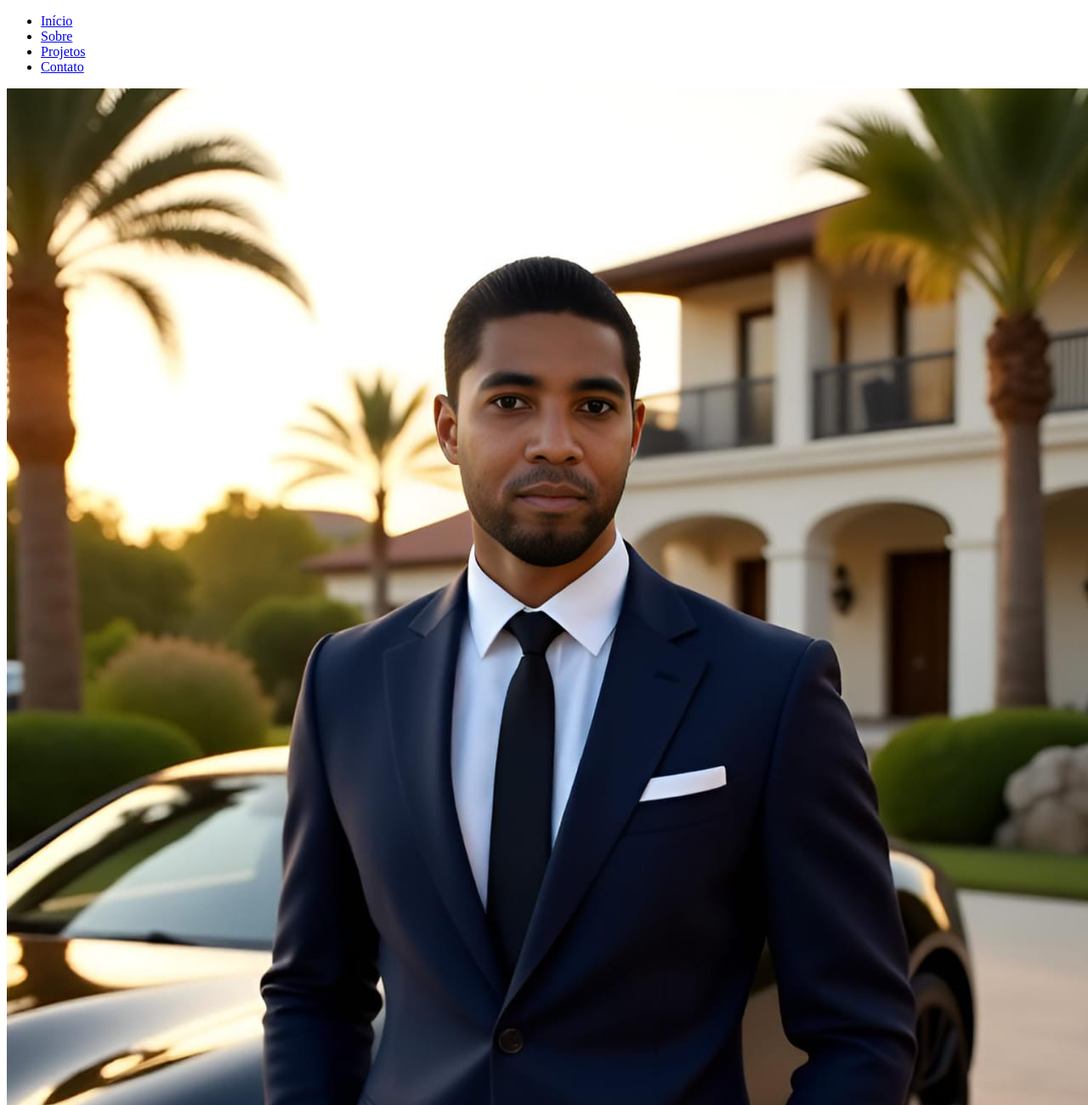
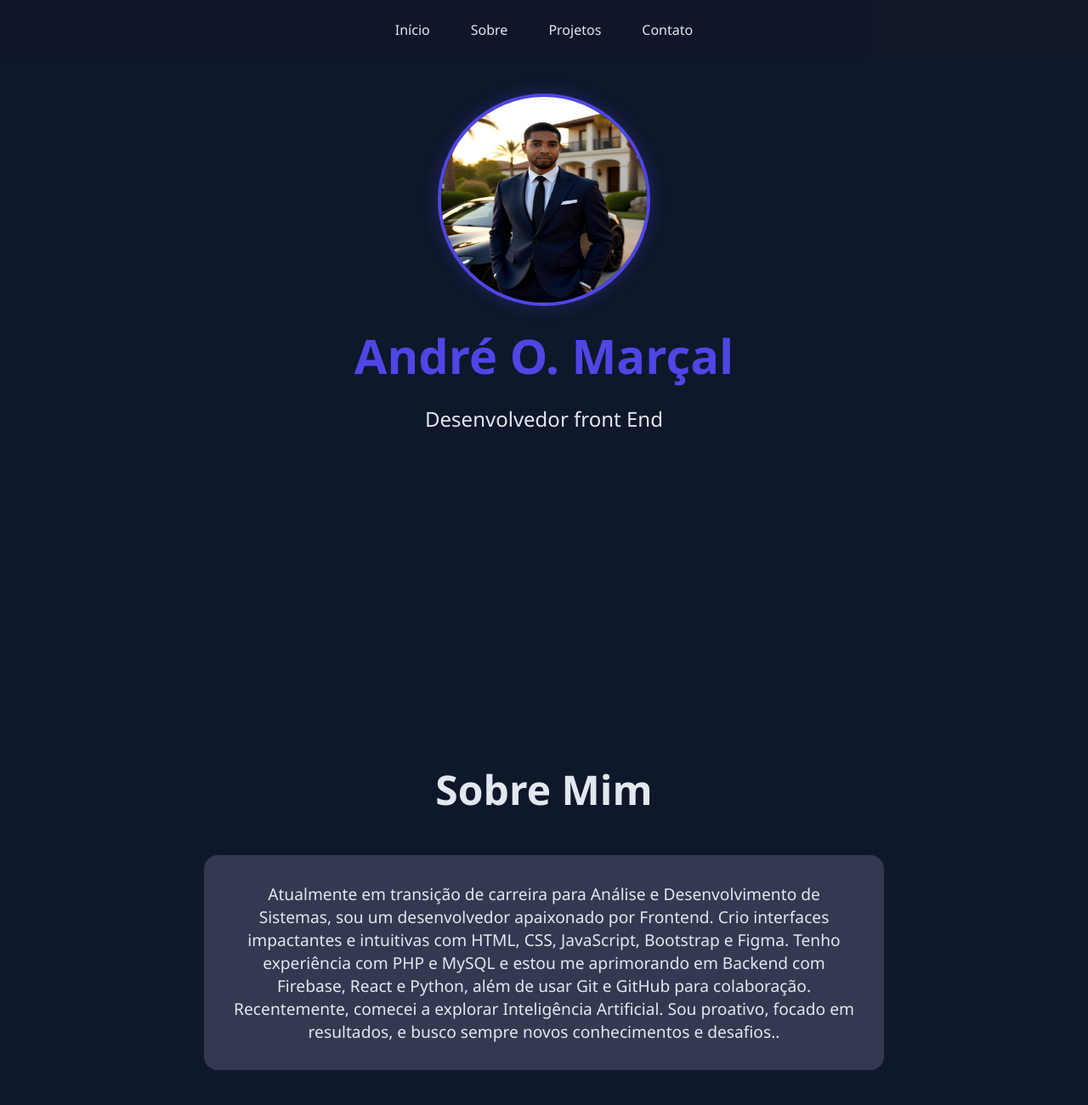
Before and after one commit to Marcal-Andre/Protifolio, a plain HTML site: page index.html in a window 1280 px wide. Shown: the top 1300 px of the page at 85% size. Drawn offline with Linux system fonts and the light colour scheme.

Commit message:
ajus-cards

```diff
--- a/index.html
+++ b/index.html
@@ -3,31 +3,29 @@
   <head>
     <meta charset="UTF-8" />
     <meta name="viewport" content="width=device-width, initial-scale=1.0" />
-    <link rel="stylesheet" href="./assets/css/styles.css" />
+    <link rel="stylesheet" href="style.css">
     <title>Portfólio</title>
   </head>
   <body>
-    <nav>
-      <ul>
-        <li><a href="#home">Início</a></li>
-        <li><a href="#sobre">Sobre</a></li>
-        <li><a href="#projetos">Projetos</a></li>
-        <li><a href="#contato">Contato</a></li>
+    <nav class="navegacao">
+      <ul class="menu">
+        <li><a href="#inicio" class="menu-link">Início</a></li>
+        <li><a href="#sobre" class="menu-link">Sobre</a></li>
+        <li><a href="#projetos" class="menu-link">Projetos</a></li>
+        <li><a href="#contato" class="menu-link">Contato</a></li>
       </ul>
     </nav>
 
-    <main id="cabecalho">
-      <div>
-        <img src="./assets/img/WhatsApp Image 2025-05-31 at 11.11.11.jpeg" alt="Minha foto de capa" />
+    <main id="cabecalho" class="cabecalho">
+        <img src="./assets/img/WhatsApp Image 2025-05-31 at 11.11.11.jpeg" alt="foto do André" class="foto-perfil"/>
         <h1>André O. Marçal</h1>
-        <p>Desenvolvedor front End</p>
-      </div>
+        <p class="cabecalho-sub-titulo">Desenvolvedor front End</p>
     </main>
 
     <section id="sobre" class="sobre">
       <h2 class="sobre-titulo">Sobre Mim</h2>
       <div class="sobre-caixa">
-        <p class="sobre-texto">
+        <p class="sobre-paragrafo">
           Atualmente em transição de carreira para Análise e Desenvolvimento de
           Sistemas, sou um desenvolvedor apaixonado por Frontend. Crio
           interfaces impactantes e intuitivas com HTML, CSS, JavaScript,
--- a/style.css
+++ b/style.css
@@ -0,0 +1,152 @@
+* {
+  box-sizing: border-box;
+  margin: 0;
+  padding: 0;
+  font-family: "Segoe UI", Tahoma, Geneva, Verdana, sans-serif;
+}
+
+html {
+  scroll-behavior: smooth;
+}
+
+:root {
+  --primaria: #4f46e5;
+  --secundaria: #7c3aed;
+  --escuro: #0f172a;
+  --maisEscuro: #0a0f1c;
+  --claro: #e2e8f0;
+  --vidro: rgba(255, 255, 255, 0.1);
+}
+
+body {
+  background-color: var(--escuro);
+  color: var(--claro);
+}
+
+.navegacao {
+  position: fixed;
+  top: 0;
+  background: rgba(15, 23, 42, 0.8);
+  width: 100%;
+  z-index: 100;
+  padding: 1.5rem;
+}
+
+.menu {
+  display: flex;
+  list-style: none;
+  gap: 3rem;
+  justify-content: center;
+
+}
+
+.menu-link {
+  text-decoration: none;
+  color: var(--claro);
+  font-weight: 500;
+  position: relative;
+  padding: 0.5rem 0;
+}
+
+.menu-link::after{
+  content: '';
+  height: 2px;
+  width: 0;
+  position: absolute;
+  bottom: 0;
+  left: 0;
+  background: linear-gradient(90deg, var(--primaria), var(--secundaria));
+  transition: width 0.5s ease;
+}
+
+.menu-link:hover::after {
+  width: 100%;
+}
+
+.cabecalho {
+  min-height: 100vh;
+  display: flex;
+  flex-direction: column;
+  align-items: center;
+
+
+}
+
+.foto-perfil {
+  width: 250px;
+  height: 250px;
+  margin-top: 110px;
+  border-radius: 50%;
+  border: 4px solid var(--primaria);
+  box-shadow: 0 0 20px rgba(79, 70, 229, 0.3);
+}
+
+h1 {
+  font-size: 3.5rem;
+  color: var(--primaria);
+  font-weight: bold;
+  margin: 20px;
+}
+
+.cabecalho-sub-titulo {
+  font-size: 1.5rem;
+  color: var(--claro);
+}
+
+.sobre {
+  padding: 6rem 2rem;
+}
+
+.sobre-titulo{
+  font-size: 3rem;
+  color: var(--claro);
+  text-align: center;
+}
+
+.sobre-caixa {
+  padding: 2rem;
+  max-width: 800px;
+  margin: 0 auto;
+  margin-top: 45px;
+  border-radius: 16px;
+  border: 1px var(--vidro);
+  backdrop-filter: blur(10px);
+  background: rgba(180, 167, 211, 0.233);
+}
+
+.sobre-paragrafo {
+  text-align: center;
+  font-size: 1.2rem;
+}
+
+.projetos {
+  padding: 6rem 2rem;
+
+}
+
+.projetos-titulo {
+
+}
+.projetos-caixa {
+  display: grid;
+  grid-template-columns: repeat(auto-fit, minmax(300px, 1fr));
+
+}
+.projetos-cards {
+
+}
+
+.projetos-imagem {
+  height: 200px;
+  width: 100%;
+  object-fit: cover;
+
+}
+
+.info-projeto {
+
+}
+
+.paragrafo-projetos {
+
+}
```
